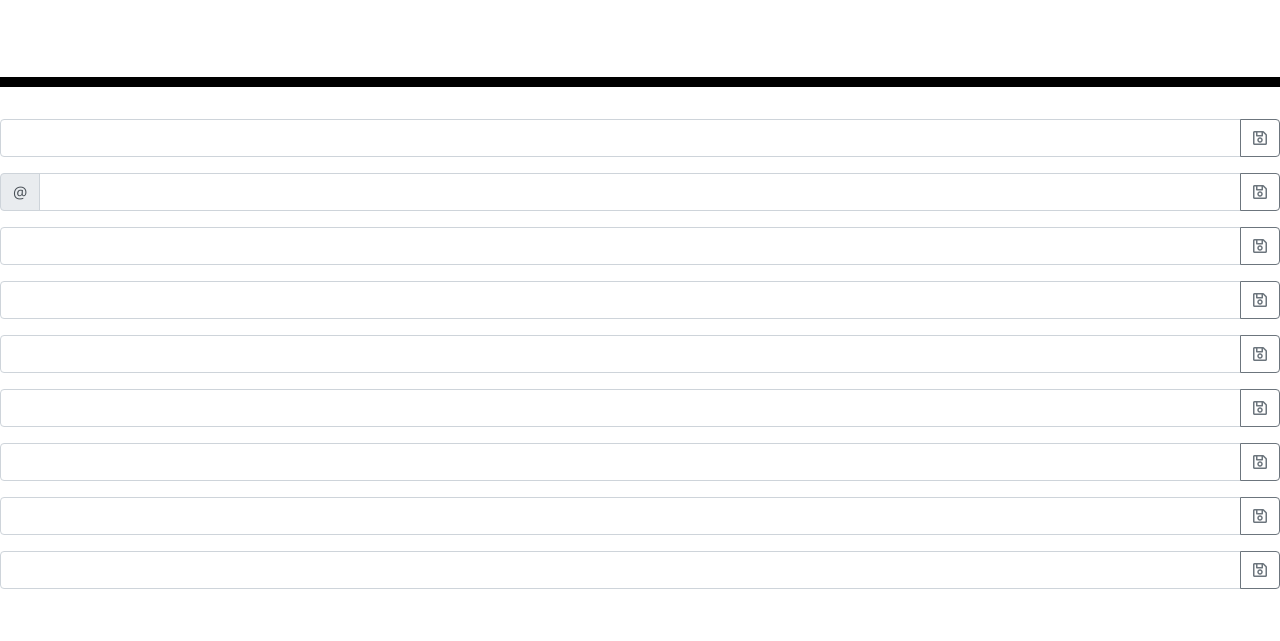
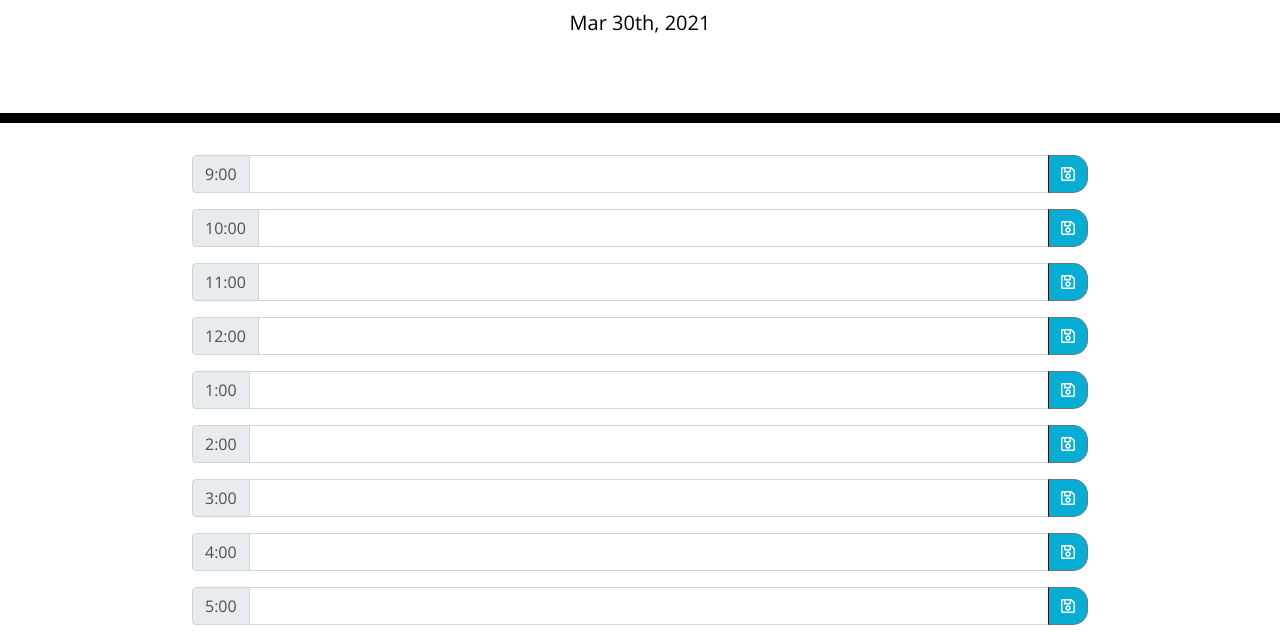
Before and after one commit to SarahHn92/Day-Planner, a plain HTML site: page Develop/index.html in a window 1280 px wide. Shown: the part 181-822 px from the top of the page. Before the commit the page ends 800 px from the top, so only its background shows below. Drawn offline with nearby package versions, Linux system fonts and the light colour scheme.

Commit message:
hours added to time boxes and centred

```diff
--- a/Develop/index.html
+++ b/Develop/index.html
@@ -30,76 +30,102 @@
     </header>
 
 
+
+    <section class="section">
       <div class="input-group mb-3">
+        <div class="input-group-prepend">
+          <span class="input-group-text" id="addon-wrapping">9:00</span>
+        </div>
         <input type="text" class="form-control" placeholder="" aria-label="Recipient's username" aria-describedby="basic-addon2">
         <div class="input-group-append">
-          <button class="btn btn-outline-secondary" type="button"><i class="far fa-save"></i></button>
+          <button class="btn btn-outline-secondary saveBtn" type="button"><i class="far fa-save"></i></button>
         </div>
       </div>
 
       <div class="input-group mb-3">
         <div class="input-group-prepend">
-          <span class="input-group-text" id="addon-wrapping">@</span>
+          <span class="input-group-text" id="addon-wrapping">10:00</span>
         </div>
         <input type="text" class="form-control" placeholder="" aria-label="Recipient's username" aria-describedby="basic-addon2">
         <div class="input-group-append">
-          <button class="btn btn-outline-secondary" type="button"><i class="far fa-save"></i></button>
+          <button class="btn btn-outline-secondary saveBtn" type="button"><i class="far fa-save"></i></button>
         </div>
       </div>
 
       <div class="input-group mb-3">
+        <div class="input-group-prepend">
+          <span class="input-group-text" id="addon-wrapping">11:00</span>
+        </div>
         <input type="text" class="form-control" placeholder="" aria-label="Recipient's username" aria-describedby="basic-addon2">
         <div class="input-group-append">
-          <button class="btn btn-outline-secondary" type="button"><i class="far fa-save"></i></button>
+          <button class="btn btn-outline-secondary saveBtn" type="button"><i class="far fa-save"></i></button>
         </div>
       </div>
 
       <div class="input-group mb-3">
+        <div class="input-group-prepend">
+          <span class="input-group-text" id="addon-wrapping">12:00</span>
+        </div>
         <input type="text" class="form-control" placeholder="" aria-label="Recipient's username" aria-describedby="basic-addon2">
         <div class="input-group-append">
-          <button class="btn btn-outline-secondary" type="button"><i class="far fa-save"></i></button>
+          <button class="btn btn-outline-secondary saveBtn" type="button"><i class="far fa-save"></i></button>
         </div>
       </div>
 
       <div class="input-group mb-3">
+        <div class="input-group-prepend">
+          <span class="input-group-text" id="addon-wrapping">1:00</span>
+        </div>
         <input type="text" class="form-control" placeholder="" aria-label="Recipient's username" aria-describedby="basic-addon2">
         <div class="input-group-append">
-          <button class="btn btn-outline-secondary" type="button"><i class="far fa-save"></i></button>
+          <button class="btn btn-outline-secondary saveBtn" type="button"><i class="far fa-save"></i></button>
         </div>
       </div>
 
       <div class="input-group mb-3">
+        <div class="input-group-prepend">
+          <span class="input-group-text" id="addon-wrapping">2:00</span>
+        </div>
         <input type="text" class="form-control" placeholder="" aria-label="Recipient's username" aria-describedby="basic-addon2">
         <div class="input-group-append">
-          <button class="btn btn-outline-secondary" type="button"><i class="far fa-save"></i></button>
+          <button class="btn btn-outline-secondary saveBtn" type="button"><i class="far fa-save"></i></button>
         </div>
       </div>
 
       <div class="input-group mb-3">
+        <div class="input-group-prepend">
+          <span class="input-group-text" id="addon-wrapping">3:00</span>
+        </div>
         <input type="text" class="form-control" placeholder="" aria-label="Recipient's username" aria-describedby="basic-addon2">
         <div class="input-group-append">
-          <button class="btn btn-outline-secondary" type="button"><i class="far fa-save"></i></button>
+          <button class="btn btn-outline-secondary saveBtn" type="button"><i class="far fa-save"></i></button>
         </div>
       </div>
 
       <div class="input-group mb-3">
+        <div class="input-group-prepend">
+          <span class="input-group-text" id="addon-wrapping">4:00</span>
+        </div>
         <input type="text" class="form-control" placeholder="" aria-label="Recipient's username" aria-describedby="basic-addon2">
         <div class="input-group-append">
-          <button class="btn btn-outline-secondary" type="button"><i class="far fa-save"></i></button>
+          <button class="btn btn-outline-secondary saveBtn" type="button"><i class="far fa-save"></i></button>
         </div>
       </div>
 
       <div class="input-group mb-3">
+        <div class="input-group-prepend">
+          <span class="input-group-text" id="addon-wrapping">5:00</span>
+        </div>
         <input type="text" class="form-control" placeholder="" aria-label="Recipient's username" aria-describedby="basic-addon2">
         <div class="input-group-append">
-          <button class="btn btn-outline-secondary" type="button"><i class="far fa-save"></i></button>
+          <button class="btn btn-outline-secondary saveBtn" type="button"><i class="far fa-save"></i></button>
         </div>
       </div>
-
       <!-- Timeblocks go here -->
-    </div>
+    </section>
 
     <script src="https://cdnjs.cloudflare.com/ajax/libs/jquery/3.2.1/jquery.min.js"></script>
     <script src="https://cdnjs.cloudflare.com/ajax/libs/moment.js/2.24.0/moment.min.js"></script>
+    <script src="script.js"></script>
   </body>
 </html>
--- a/Develop/script.js
+++ b/Develop/script.js
@@ -1,3 +1,12 @@
 // add today's date
 
-//
+console.log("Hi there");
+
+var today = moment();
+$("#currentDay").text(today.format("MMM Do, YYYY"));
+console.log(today);
+
+// hook up save buttons to local storage
+var saveBtn = $(".btn");
+
+//function
--- a/Develop/style.css
+++ b/Develop/style.css
@@ -35,6 +35,24 @@ textarea {
   height: 80px;
   border-top: 1px solid white;
 }
+
+.section {
+  display: flex;
+  flex-direction: column;
+  justify-content: center;
+  align-items: center;
+}
+
+.input-group {
+  display: flex;
+  max-width: 70%;
+
+}
+
+/* .input-group-prepend {
+  width: 80px;
+  padding: 4px;
+} */
 
 .hour {
   background-color: #ffffff;
```
